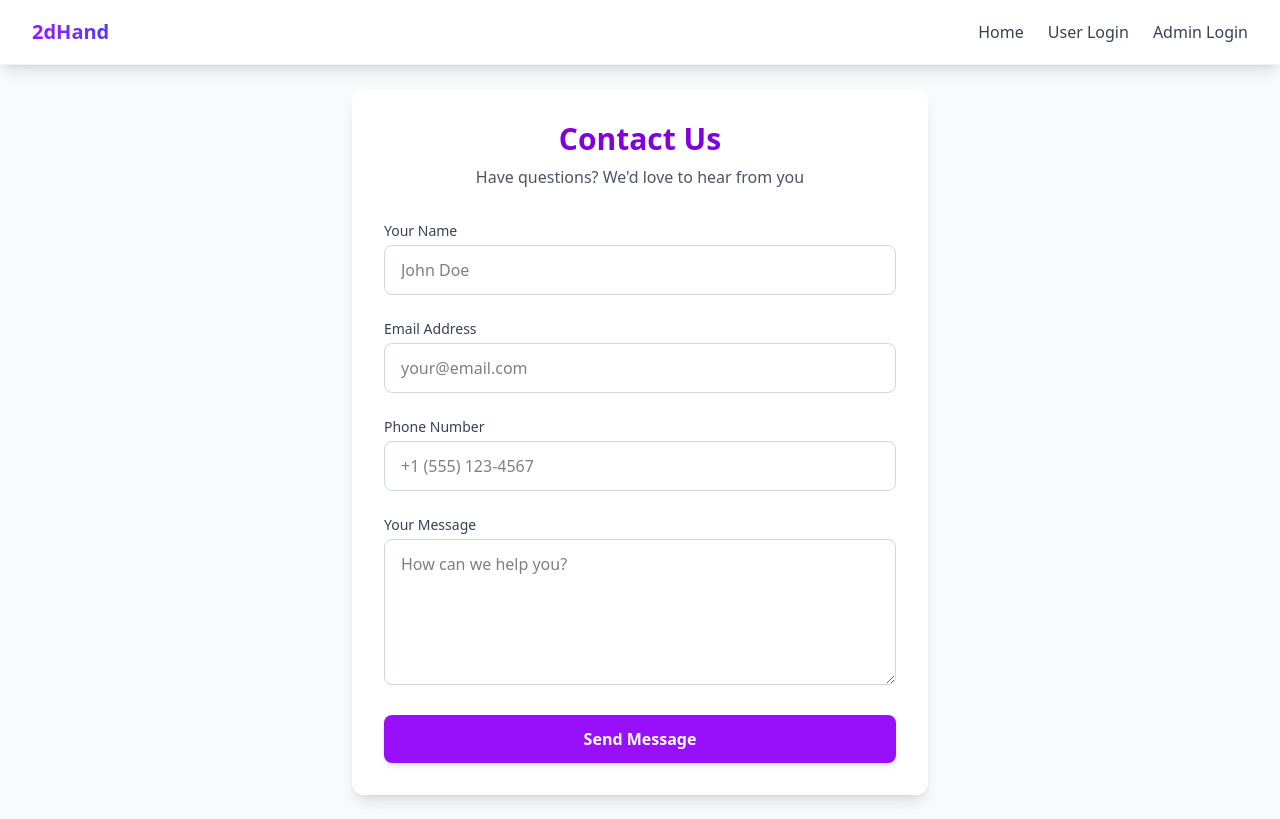
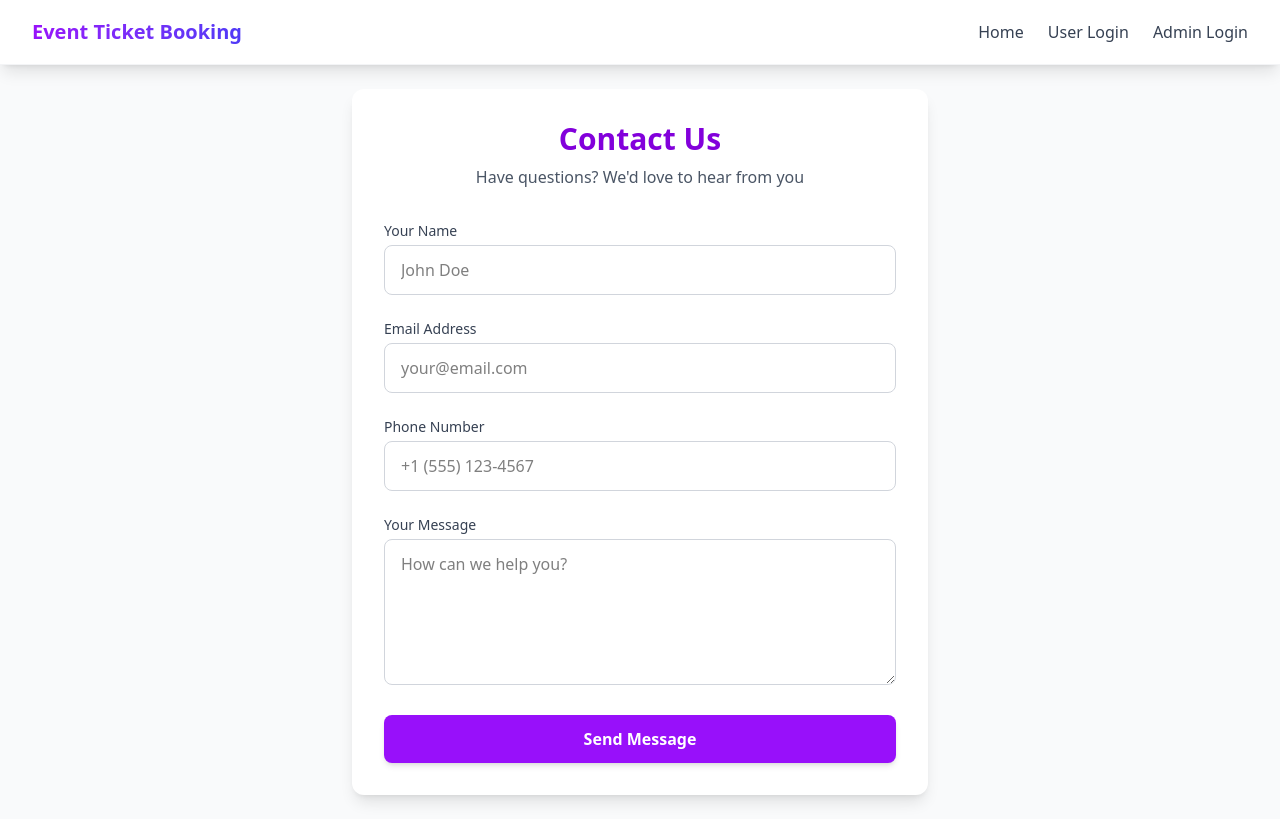
Before and after one commit to SyedSohail786/event-ticket-booking-platform, a React (Vite) app in the folder frontend/: page /contact in a window 1280 px wide. Built offline with nearby package versions, Linux system fonts and the light colour scheme; no server answers.

Commit message:
project completed

```diff
--- a/frontend/src/components/common/Footer.jsx
+++ b/frontend/src/components/common/Footer.jsx
@@ -7,7 +7,7 @@ function Footer() {
       <div className="max-w-7xl mx-auto px-6 grid grid-cols-1 md:grid-cols-3 gap-10">
         {/* About */}
         <div>
-          <h3 className="text-xl font-semibold text-white mb-4">2dHand</h3>
+          <h3 className="text-xl font-semibold text-white mb-4">Event Ticket Booking</h3>
           <p className="text-sm text-gray-400">
             Your one-stop platform to explore, book and enjoy amazing events happening around you.
             Simple, fast and secure ticketing experience.
@@ -31,7 +31,7 @@ function Footer() {
           <ul className="text-sm space-y-2">
             <li className="flex items-center gap-2">
               <FiMail className="text-purple-400" />
-              <span>support@2dhand.com</span>
+              <span>support@eventticketbooking.com</span>
             </li>
             <li className="flex items-center gap-2">
               <FiPhone className="text-purple-400" />
@@ -54,7 +54,7 @@ function Footer() {
 
       {/* Bottom */}
       <div className="text-center text-sm text-gray-500 mt-10 border-t border-gray-700 pt-4">
-        &copy; {new Date().getFullYear()} 2dHand. All rights reserved.
+        &copy; {new Date().getFullYear()} Event Ticket Booking. All rights reserved.
         <br />
         Developed by Syed Sohail with ❤️
       </div>
--- a/frontend/src/components/common/Navbar.jsx
+++ b/frontend/src/components/common/Navbar.jsx
@@ -60,7 +60,7 @@ export default function Navbar() {
               className="text-xl font-bold bg-gradient-to-r from-purple-600 to-indigo-600 bg-clip-text text-transparent"
               onClick={closeMobileMenu}
             >
-              {role === 'admin' ? '2dHand Admin' : '2dHand'}
+              {role === 'admin' ? 'Event Admin' : 'Event Ticket Booking'}
             </Link>
           </motion.div>
 
```
Also changed, not shown: 1 other file (tests, documents, lock files or other folders).
